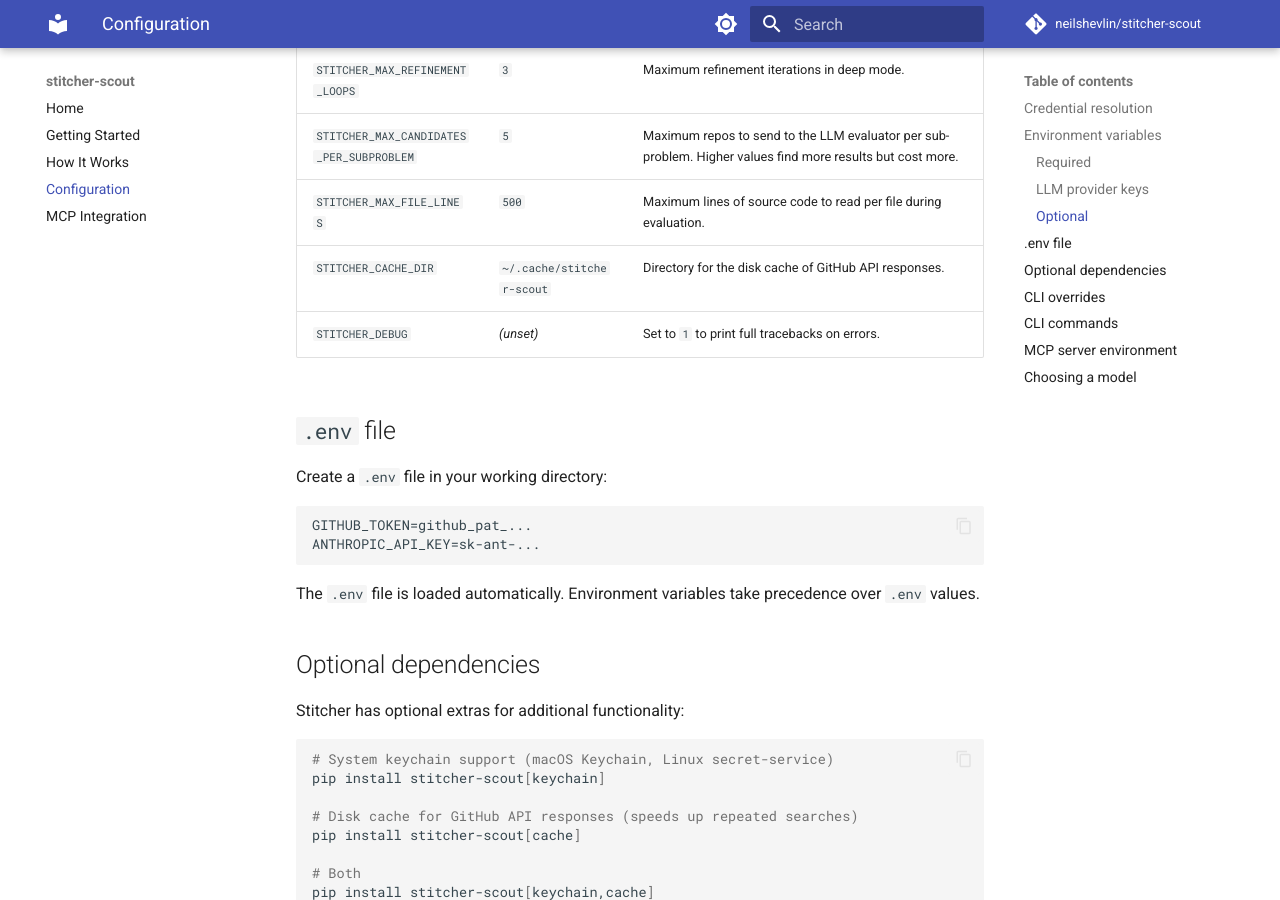
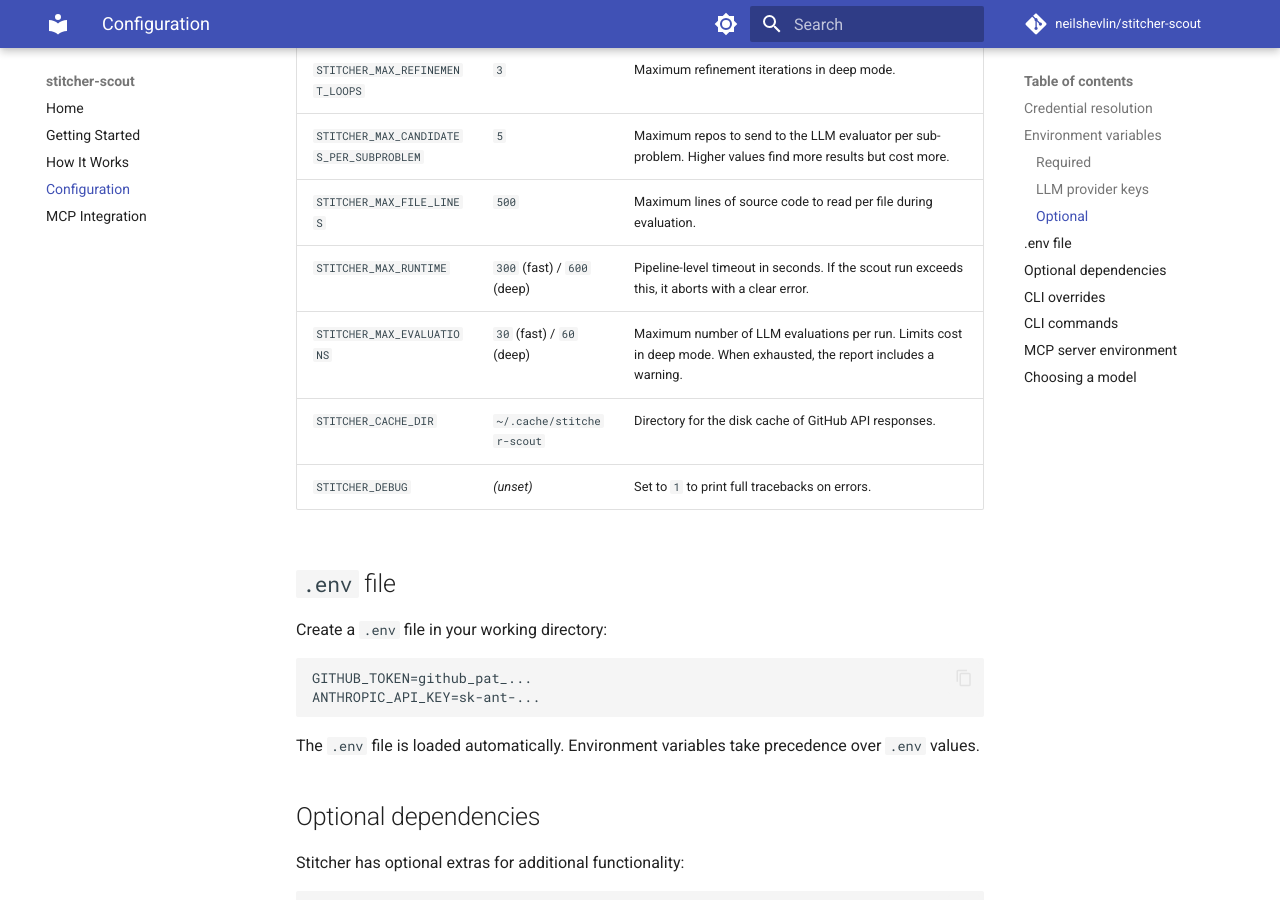
Before and after one commit to neilshevlin/stitcher-scout, an MkDocs documentation site: the page built from docs/configuration.md, in a window 1280 px wide and 900 px high, scrolled down 1645 px. Built offline with MkDocs 1.6.1 and Material for MkDocs 9.7.7, drawn with Linux system fonts in a browser that asks for light colours; comment, search, counter and statistics services are not loaded.

Commit message:
Updating docs

```diff
--- a/docs/configuration.md
+++ b/docs/configuration.md
@@ -49,6 +49,8 @@
 | `STITCHER_MAX_REFINEMENT_LOOPS` | `3` | Maximum refinement iterations in deep mode. |
 | `STITCHER_MAX_CANDIDATES_PER_SUBPROBLEM` | `5` | Maximum repos to send to the LLM evaluator per sub-problem. Higher values find more results but cost more. |
 | `STITCHER_MAX_FILE_LINES` | `500` | Maximum lines of source code to read per file during evaluation. |
+| `STITCHER_MAX_RUNTIME` | `300` (fast) / `600` (deep) | Pipeline-level timeout in seconds. If the scout run exceeds this, it aborts with a clear error. |
+| `STITCHER_MAX_EVALUATIONS` | `30` (fast) / `60` (deep) | Maximum number of LLM evaluations per run. Limits cost in deep mode. When exhausted, the report includes a warning. |
 | `STITCHER_CACHE_DIR` | `~/.cache/stitcher-scout` | Directory for the disk cache of GitHub API responses. |
 | `STITCHER_DEBUG` | *(unset)* | Set to `1` to print full tracebacks on errors. |
 
```
Also changed, not shown: docs/how-it-works.md (+2 -0 lines).
